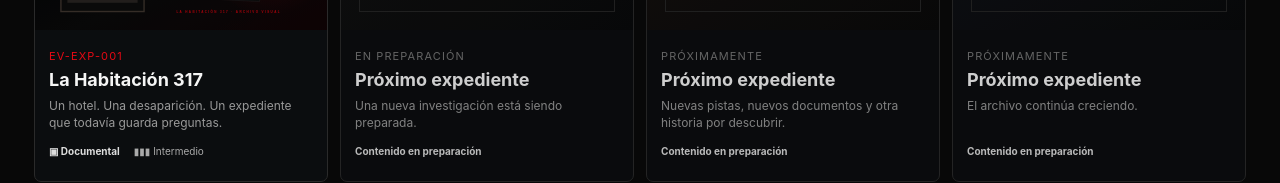
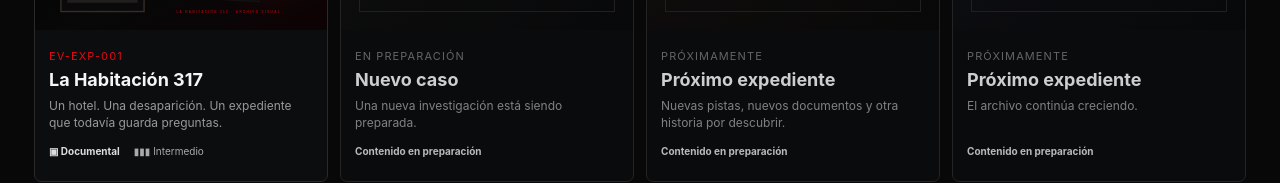
Before and after one commit to cesarrosa610-collab/el-vago, a Next.js app: page / in a window 1280 px wide. Shown: the part 1115-1298 px from the top of the page. Built offline with nearby package versions, Linux system fonts and the light colour scheme; no server answers; the database is empty.

Commit message:
Refine final home content hierarchy

```diff
--- a/src/app/page.tsx
+++ b/src/app/page.tsx
@@ -46,9 +46,8 @@ export default async function Home() {
 
   const featuredArtwork = featured ? artwork[featured.code] ?? '/exp-001-habitacion.svg' : null;
 
-  const readyCount = exps.length;
   const upcomingCards = [
-    { title: 'Próximo expediente', text: 'Una nueva investigación está siendo preparada.', label: 'EN PREPARACIÓN' },
+    { title: 'Nuevo caso', text: 'Una nueva investigación está siendo preparada.', label: 'EN PREPARACIÓN' },
     { title: 'Próximo expediente', text: 'Nuevas pistas, nuevos documentos y otra historia por descubrir.', label: 'PRÓXIMAMENTE' },
     { title: 'Próximo expediente', text: 'El archivo continúa creciendo.', label: 'PRÓXIMAMENTE' },
   ];
```
